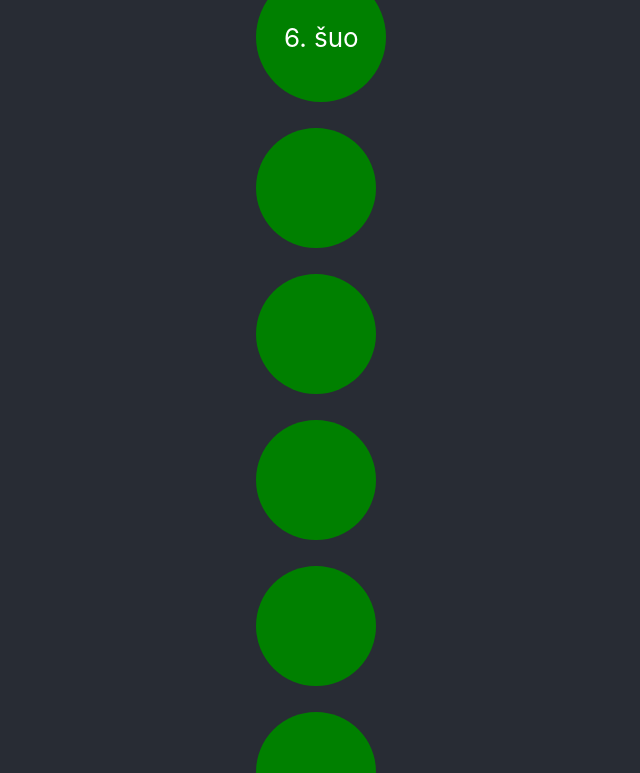
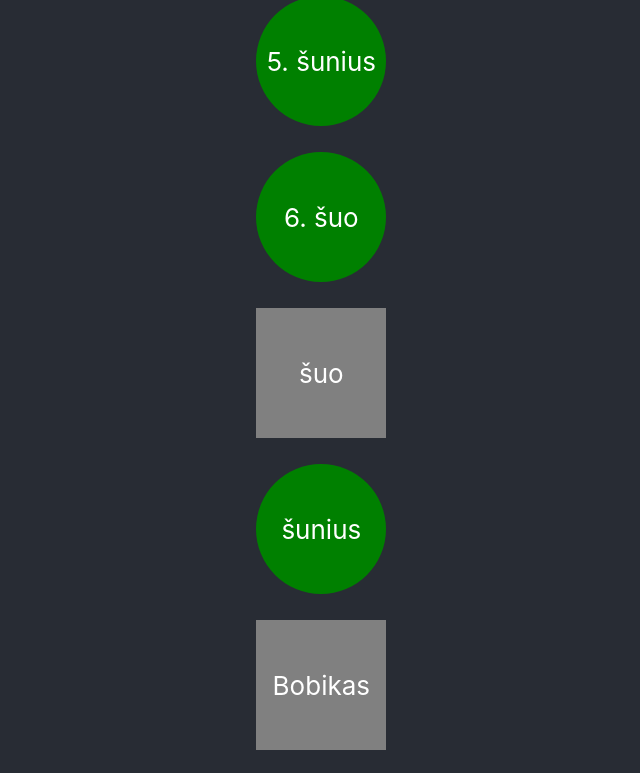
Before and after one commit to zasweted/home-work, a React (Create React App) app: page / in a window 1280 px wide. Shown: the part 2160-2933 px from the top of the page, without its empty margins (80-720 px from the left). Built offline with nearby package versions, Linux system fonts and the light colour scheme.

Commit message:
homework

```diff
--- a/src/App.jsx
+++ b/src/App.jsx
@@ -11,10 +11,7 @@ import OddEvenDogs from './Components/odd-even-dogs';
 
 
 const dogs = ['šuo', 'šunius', 'Bobikas', 'kudlius', 'Šarikas', 'avigalvis'];
-// const oddDogs = [];
-// const evenDogs = [];
-// dogs.filter((a, i) => i % 2 == 0 ? evenDogs.push(a) : oddDogs.push(a));
-// console.log(oddDogs, evenDogs);
+
 
 
 function App() {
@@ -29,20 +26,18 @@ function App() {
           <ThreeProps spalva='pink'></ThreeProps>
 
           {
-            dogs.map((a, i) => <DogDivSquare fleks={'flex'} center={'center'} column={'column'} key={i} dogName={a} spalva={'grey'} aukstis={'100'} plotis={'100'}></DogDivSquare>)
+            dogs.map((dog, index) => <DogDivSquare  key={index} dogName={dog}></DogDivSquare>)
           }
 
           {
-            [...dogs].sort((a, b) => b.length - a.length).map((a, i)=> <DogDivRound fleks={'flex'} column={'column'} center={'center'} key={i} dogName={i+1 + '. ' + a} spalva={'green'} aukstis={'130'} plotis={'130'} radius={'50'}></DogDivRound>)
+            [...dogs].sort((a, b) => b.length - a.length).map((dog, index)=> <DogDivRound key={index} dogName={index+1 + '. ' + dog}></DogDivRound>)
           }
 
           {
-            dogs.map((a, i)=> <OddEvenDogs key={i} RandomDog={a}></OddEvenDogs>)
+            dogs.map((dog, index) => <OddEvenDogs key={index} index={index} dogName={dog}></OddEvenDogs>)
           }
 
-          {
-            dogs.map((dog, indx) => <OddEvenDogs key={indx} name={dog}></OddEvenDogs>)
-          }
+
 
         </div>
       </header>
--- a/src/Components/DogDiv.jsx
+++ b/src/Components/DogDiv.jsx
@@ -1,18 +1,12 @@
-function DogDivSquare({ dogName, color, spalva, plotis, aukstis, column, center, fleks }){
+const square = {backgroundColor: 'grey',color: 'white',width: '130px', height: '130px',display: 'flex',flexDirection: 'column',alignItems: 'center', justifyContent: 'center'};
+
+
+
+function DogDivSquare({ dogName }){
+
     return (
 
-            <p style={
-                {
-                    backgroundColor: spalva,
-                    color: color,
-                    width: plotis +'px',
-                    height: aukstis +'px',
-                    display: fleks,
-                    flexDirection: column,
-                    alignItems: center,
-                    justifyContent: center,
-                }
-        }>{dogName}</p>
+            <p style={square}>{dogName}</p>
 
     );
 };
--- a/src/Components/DogDivRound.jsx
+++ b/src/Components/DogDivRound.jsx
@@ -1,17 +1,10 @@
-function DogDivRound({ dogName, spalva, aukstis, plotis, radius, fleks, column, center }){
+const round ={backgroundColor: 'green', height: '130px', width: '130px', borderRadius: '50%', display: 'flex', flexDirection: 'column', alignItems: 'center', justifyContent: 'center'};
+
+function DogDivRound({ dogName }){
 
     return(
 
-        <p style={{
-            backgroundColor: spalva,
-            height: aukstis +'px',
-            width: plotis +'px',
-            borderRadius: radius +'%',
-            display: fleks,
-            flexDirection: column,
-            alignItems: center,
-            justifyContent: center,
-        }}>{dogName}</p>
+        <p style={round}>{dogName}</p>
 
     );
 
--- a/src/Components/odd-even-dogs.jsx
+++ b/src/Components/odd-even-dogs.jsx
@@ -1,28 +1,12 @@
-const square = {
-    backgroundColor: 'grey',
-    color: 'white',
-    width: '100px',
-    height: '100px',
-    display: 'flex',
-    flexDirection: 'column',
-    alignItems: 'center',
-    justifyContent: 'center'
-};
-const round ={
-    backgroundColor: 'green',
-    height:  '120px',
-    width:  '120px',
-    borderRadius: '50%',
-    display: 'flex',
-    flexDirection: 'column',
-    alignItems: 'center',
-    justifyContent: 'center',
-};
-function OddEvenDogs({ name, square }){
+const round ={backgroundColor: 'green', height: '130px', width: '130px', borderRadius: '50%', display: 'flex', flexDirection: 'column', alignItems: 'center', justifyContent: 'center'};
+
+const square = {backgroundColor: 'grey',color: 'white',width: '130px', height: '130px',display: 'flex',flexDirection: 'column',alignItems: 'center', justifyContent: 'center'};
+
+function OddEvenDogs({ dogName, index}){
 
     return(
 
-        <p style={round}>{name}</p>
+        <p style={index % 2 === 0 ? square : round}>{dogName}</p>
 
     );
 
```
